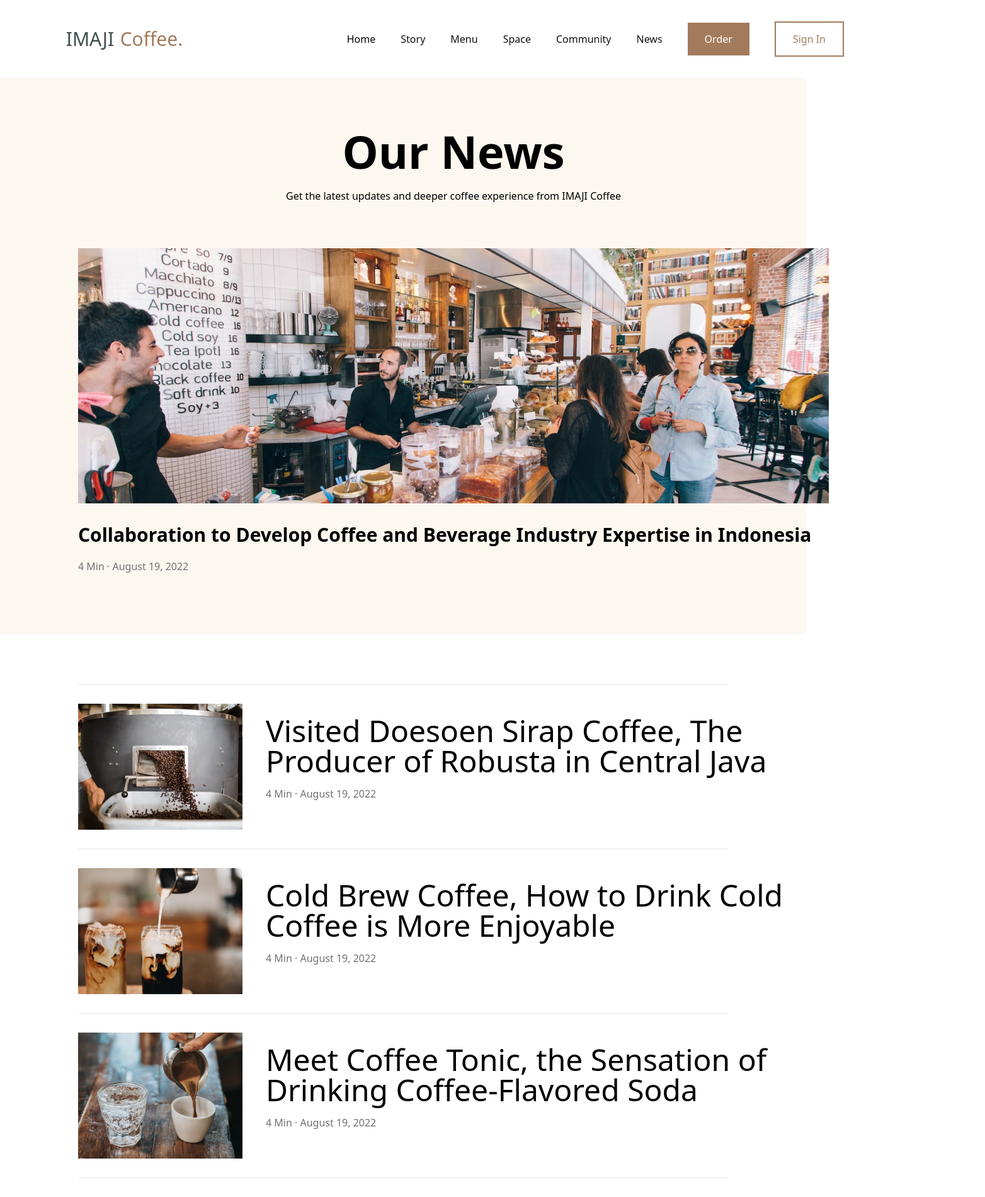
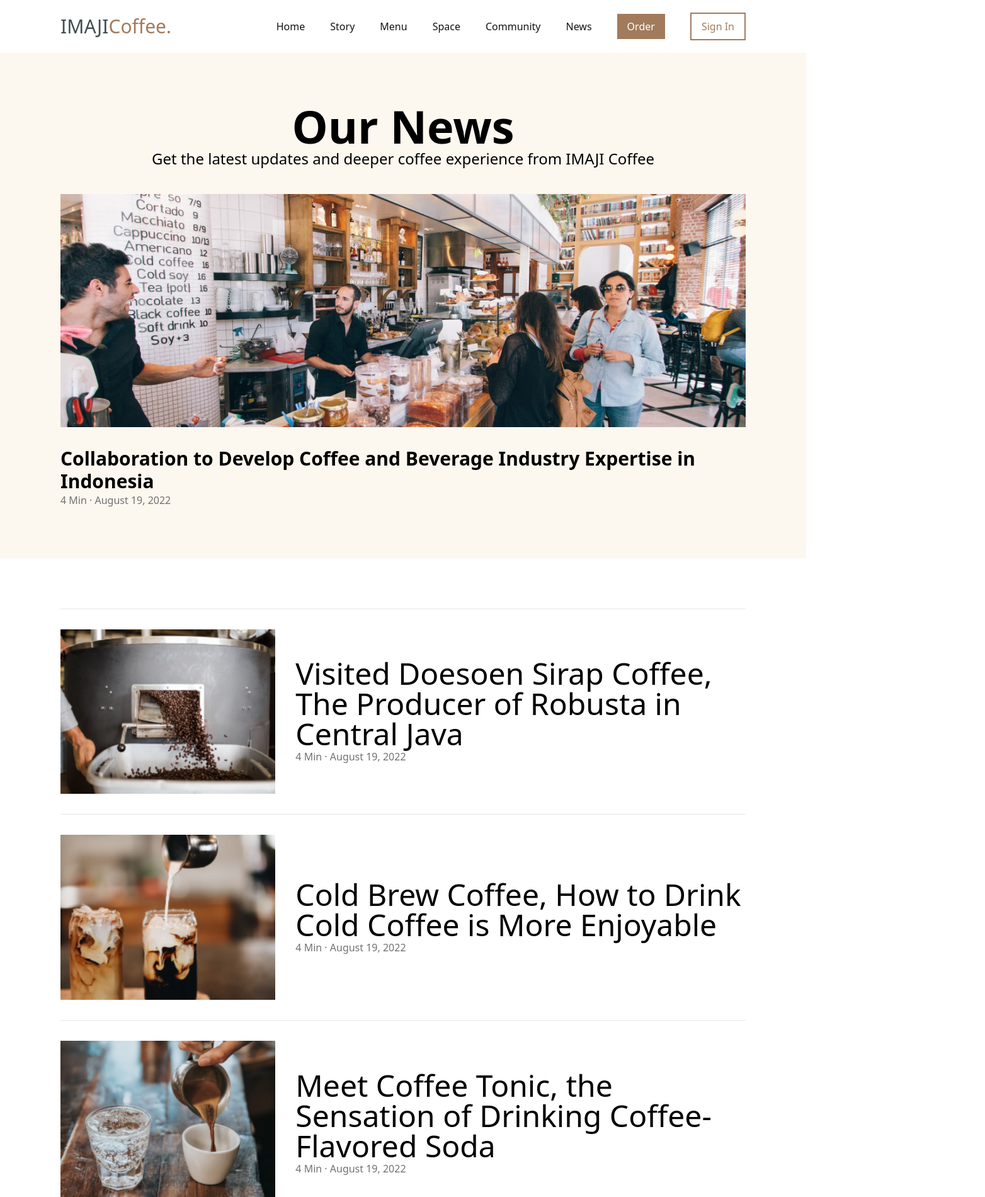
Before and after one commit to Yigitocalan/Figma-Project-Create, a website: page Figma-project/index.html in a window 1280 px wide. Shown: the top 1900 px of the page at 63% size, 1564 px wide, since content can reach past the window. Drawn offline with nearby package versions, Linux system fonts and the light colour scheme.

Commit message:
reponsive finish

```diff
--- a/Figma-project/index.html
+++ b/Figma-project/index.html
@@ -3,226 +3,124 @@
 <head>
     <meta charset="UTF-8" />
     <meta name="viewport" content="width=device-width, initial-scale=1.0" />
-    <script
-      src="https://kit.fontawesome.com/2ba6aeea67.js"
-      crossorigin="anonymous"
-    ></script>
+    <script src="https://kit.fontawesome.com/2ba6aeea67.js" crossorigin="anonymous"></script>
     <script src="https://cdn.tailwindcss.com"></script>
     <link href="https://fonts.googleapis.com/css2?family=DM+Sans:wght@400;500;700&display=swap" rel="stylesheet">
-
 </head>
-  <body >
+<body>
     <!-- menu -->
     <header class="bg-white">
-      <nav
-        class="continer mx-auto flex justify-between items-center w-[1440px] h-[124px] text-center py-[20px] px-[100px]"
-      >
+        <nav class="container mx-auto flex justify-between items-center py-5 px-6 md:px-12 lg:px-24">
             <!-- logo -->
             <div>
-          <a href="#" class="flex justify-around items-center w-[195px] h-[42px] font-sans text-3xl">
-            <p class="text-[#3F4E4F] font-medium font-sans">IMAJI</p>
-            <p class="text-[#A27B5C] font-medium font-sans">Coffee.</p></a
-          >
+                <a href="#" class="flex items-center text-3xl font-sans">
+                    <p class="text-[#3F4E4F] font-medium">IMAJI</p>
+                    <p class="text-[#A27B5C] font-medium">Coffee.</p>
+                </a>
             </div>
             <!-- menu-links -->
-        <div class=" ">
-          <ul class="flex space-x-10 items-center h-[30px]">
-            <li>
-              <a href="#" class="w-57 h-30">Home</a>
-            </li>
-            <li>
+            <div class="hidden md:flex space-x-6 lg:space-x-10 items-center">
+                <a href="#" class="text-[#121212]">Home</a>
                 <a href="#" class="text-[#121212]">Story</a>
-            </li>
-            <li>
                 <a href="#" class="text-[#121212]">Menu</a>
-            </li>
-            <li>
                 <a href="#" class="text-[#121212]">Space</a>
-            </li>
-            <li>
                 <a href="#" class="text-[#121212]">Community</a>
-            </li>
-            <li>
                 <a href="#" class="text-[#121212]">News</a>
-            </li>
-            <li>
-              <button class="bg-[#A27B5C] text-white py-[14px] px-[27px] mx-auto">
-                Order
+                <button class="bg-[#A27B5C] text-white py-2 px-4">Order</button>
+                <button class="text-[#A27B5C] border-2 border-[#A27B5C] py-2 px-4">Sign In</button>
+            </div>
+            <div class="md:hidden">
+                <button class="text-[#A27B5C]">
+                    <i class="fas fa-bars"></i>
                 </button>
-            </li>
-            <li>
-              <button class="text-[#A27B5C] border-solid border-2 border-[#A27B5C] py-[14px] px-[27px] mx-auto whitespace-nowrap">
-                Sign In
-              </button>
-            </li>
-          </ul>
             </div>
-
         </nav>
     </header>
     <!-- section -->
-    <div class="bg-[#FCF7EF]  font-dm-sans">
-      <div class="container mx-auto py-[80px] px-[124px] w-[1440px] h-[882px]">
-
-          <div class="grid grid-rows-2 gap-[30px] w-[1192px] h-[160px] mx-auto">
-          <h1 class="text-center text-7xl w-[1192px] h-[120px] row-span-1 font-semibold font-sans ">
-            Our News
-          </h1>
-          <p class="text-center w-[1192px] h-[30px] row-span-1  font-normal font-sans">
-            Get the latest updates and deeper coffee experience from IMAJI
-            Coffee
-          </p>
+    <div class="bg-[#FCF7EF] font-dm-sans">
+        <div class="container mx-auto py-20 px-6 md:px-12 lg:px-24">
+            <div class="text-center mb-10">
+                <h1 class="text-4xl md:text-5xl lg:text-7xl font-semibold">Our News</h1>
+                <p class="text-lg md:text-xl lg:text-2xl">Get the latest updates and deeper coffee experience from IMAJI Coffee</p>
             </div>
-
-        <div
-          class="grid grid-rows-2 w-[1192px] h-[512px] gap-32 mx-auto mt-[30px]"
-        >
-          <div class="row-span-1">
-            <img src="figmaimg.png" class="w-[1192px] h-[405px] mb-8" alt="" />
-            <div class="row-span-1 flex flex-col justify-start gap-5">
-              <h2 class="text-3xl font-semibold font-sans">
-                Collaboration to Develop Coffee and Beverage Industry Expertise
-                in Indonesia
-              </h2>
-              <p class="w-[232px] h-[30px] text-[#717171]">4 Min &middot; August 19, 2022</p>
-            </div>
+            <div class="grid gap-8">
+                <div>
+                    <img src="figmaimg.png" class="w-full h-auto mb-8" alt="News Image" />
+                    <h2 class="text-2xl md:text-3xl font-semibold">Collaboration to Develop Coffee and Beverage Industry Expertise in Indonesia</h2>
+                    <p class="text-[#717171]">4 Min &middot; August 19, 2022</p>
                 </div>
             </div>
         </div>
     </div>
     <!-- section grid -->
-    <div
-      class="container mx-auto bg-white w-[1440px] h-[1666px] justify-center py-[80px] px-[124px] "
-    >
-      <hr />
-
-      <div
-        class="grid grid-cols-4 gap-50 py-30 px-0 items-center border-1 w-[1192px] h-[260px]"
-      >
-        <img
-          src="grid1.png"
-          class="w-[261px] h-[200px]"
-          alt="Resim Açıklaması"
-        />
-        <div class="col-span-2 w-[881px] h-[163px] gap-5">
-          <h2 class="text-5xl mb-4 font-medium font-sans">
-            Visited Doesoen Sirap Coffee, The Producer of Robusta in Central
-            Java
-          </h2>
-          <p class="text-[#717171] w-[232px] h-[30px] gap-10">
-            4 Min &middot; August 19, 2022
-          </p>
-        </div>
-      </div>
-
-      <hr />
-      <div
-        class="grid grid-cols-4 gap-50 py-30px px-0 items-center border-1 w-[1192px] h-[260px]"
-      >
-        <img
-          src="grid2.png"
-          class="w-[261px] h-[200px]"
-          alt="Resim Açıklaması"
-        />
-        <div class="col-span-2 w-[881px] h-[163px] gap-5">
-          <h2 class="text-5xl mb-4 font-medium font-sans">
-            Cold Brew Coffee, How to Drink Cold Coffee is More Enjoyable
-          </h2>
-          <p class="text-[#717171] w-[232px] h-[30px] gap-10">
-            4 Min &middot; August 19, 2022
-          </p>
+    <div class="container mx-auto bg-white py-20 px-6 md:px-12 lg:px-24">
+        <hr class="mb-8" />
+        <div class="grid gap-8">
+            <div class="grid md:grid-cols-3 gap-8 items-center">
+                <img src="grid1.png" class="w-full h-auto" alt="Image 1" />
+                <div class="md:col-span-2">
+                    <h2 class="text-2xl md:text-3xl lg:text-5xl font-medium">Visited Doesoen Sirap Coffee, The Producer of Robusta in Central Java</h2>
+                    <p class="text-[#717171]">4 Min &middot; August 19, 2022</p>
                 </div>
             </div>
             <hr />
-      <div
-        class="grid grid-cols-4 gap-30 py-[30px] items-center border-1 w-[1192px] h-[260px]"
-      >
-        <img
-          src="grid3.png"
-          class="w-[261px] h-[200px]"
-          alt="Resim Açıklaması"
-        />
-        <div class="col-span-2 w-[881px] h-[163px] gap-5">
-          <h2 class="text-5xl mb-4 font-medium font-sans">
-            Meet Coffee Tonic, the Sensation of Drinking Coffee-Flavored Soda
-          </h2>
-          <p class="text-[#717171] w-[232px] h-[30px] gap-10">
-            4 Min &middot; August 19, 2022
-          </p>
+            <div class="grid md:grid-cols-3 gap-8 items-center">
+                <img src="grid2.png" class="w-full h-auto" alt="Image 2" />
+                <div class="md:col-span-2">
+                    <h2 class="text-2xl md:text-3xl lg:text-5xl font-medium">Cold Brew Coffee, How to Drink Cold Coffee is More Enjoyable</h2>
+                    <p class="text-[#717171]">4 Min &middot; August 19, 2022</p>
                 </div>
             </div>
             <hr />
-      <div
-        class="grid grid-cols-4 gap-50 py-[30px] items-center border-1 w-[1192px] h-[260px]"
-      >
-        <img
-          src="grid4.png"
-          class="w-[261px] h-[200px]"
-          alt="Resim Açıklaması"
-        />
-        <div class="col-span-2 w-[881px] h-[99px] gap-5">
-          <h2 class="text-5xl mb-4 font-medium font-sans">Workshop Coffee Sharing Session</h2>
-          <p class="text-[#717171] w-[232px] h-[30px] gap-10">
-            4 Min &middot; August 19, 2022
-          </p>
+            <div class="grid md:grid-cols-3 gap-8 items-center">
+                <img src="grid3.png" class="w-full h-auto" alt="Image 3" />
+                <div class="md:col-span-2">
+                    <h2 class="text-2xl md:text-3xl lg:text-5xl font-medium">Meet Coffee Tonic, the Sensation of Drinking Coffee-Flavored Soda</h2>
+                    <p class="text-[#717171]">4 Min &middot; August 19, 2022</p>
                 </div>
             </div>
             <hr />
-      <div
-        class="grid grid-cols-4 gap-50 py-[30px] items-center border-1 w-[1192px] h-[260px]"
-      >
-        <img
-          src="grid5.png"
-          class="w-[261px] h-[200px]"
-          alt="Resim Açıklaması"
-        />
-        <div class="col-span-2 w-[881px] h-[99px] gap-5">
-          <h2 class="text-5xl mb-4 font-medium font-sans">Workshop Coffee Brewing</h2>
-          <p class="text-[#717171] w-[232px] h-[30px] gap-10">
-            4 Min &middot; August 19, 2022
-          </p>
+            <div class="grid md:grid-cols-3 gap-8 items-center">
+                <img src="grid4.png" class="w-full h-auto" alt="Image 4" />
+                <div class="md:col-span-2">
+                    <h2 class="text-2xl md:text-3xl lg:text-5xl font-medium">Workshop Coffee Sharing Session</h2>
+                    <p class="text-[#717171]">4 Min &middot; August 19, 2022</p>
                 </div>
             </div>
-      <div
-        class="grid grid-cols-1 gap-10 w-[150px] h-[56px] mx-auto py-14 px-27"
-      >
-        <button
-          class="text-[#A27B5C] flex justify-center border-solid border-2 [#A27B5C] py-2 px-4 mx-auto"
-        >
-          Load More
-        </button>
+            <hr />
+            <div class="grid md:grid-cols-3 gap-8 items-center">
+                <img src="grid5.png" class="w-full h-auto" alt="Image 5" />
+                <div class="md:col-span-2">
+                    <h2 class="text-2xl md:text-3xl lg:text-5xl font-medium">Workshop Coffee Brewing</h2>
+                    <p class="text-[#717171]">4 Min &middot; August 19, 2022</p>
                 </div>
             </div>
-
-
-
-
-
+        </div>
+        <div class="text-center mt-10">
+            <button class="text-[#A27B5C] border-2 border-[#A27B5C] py-2 px-4">Load More</button>
+        </div>
+    </div>
     <!-- footer -->
-          <footer class="grid mx-auto bg-black text-[#FCF7EF] w-auto  h-[529px]">
-            <div class="grid grid-rows-1 grid-cols-1 h-full">
-                                          <!-- bilgi sekmesi -->
-              <div class="text-center py-[50px] px-[5vw]">
-                <h1 class="text-6xl mb-8 ">Our Location</h1>
-                <div class="space-y-4 font-normal">
+    <footer class="bg-black text-[#FCF7EF] py-20 px-6 md:px-12 lg:px-24">
+        <div class="text-center mb-8">
+            <h1 class="text-4xl md:text-5xl lg:text-3xl">Our Location</h1>
+            <div class="space-y-2 text-lg">
                 <p>Jl. Bangkringan No 19, RT.11/RW.2, Kota Surabaya, 60124</p>
                 <p>Customer Service +6282-2876-6862</p>
                 <p>We Are Open from Sun - Mon 10 AM - 22 PM</p>
             </div>
-              <hr class="border-t border-gray-600 mx-[5vw]" />
-
-            <div class="grid grid-cols-2 items-center gap-32 w-[1500px] mx-auto h-[70px]">
-            <!-- Sol Taraf İçerik -->
-            <div class="flex justify-start space-x-4">
-              <a href="#"><i class="fab fa-spotify "></i></a>
-              <a href="#"><i class="fab fa-instagram "></i></a>
-
+        </div>
+        <hr class="border-gray-600 mb-8" />
+        <div class="grid md:grid-cols-2 gap-8 items-center">
+            <div class="flex justify-center md:justify-start space-x-4">
+                <a href="#"><i class="fab fa-spotify"></i></a>
+                <a href="#"><i class="fab fa-instagram"></i></a>
                 <a href="#"><i class="fab fa-tiktok"></i></a>
                 <a href="#"><i class="fab fa-youtube"></i></a>
                 <a href="#"><i class="fab fa-twitter"></i></a>
                 <a href="#"><i class="fab fa-telegram"></i></a>
             </div>
-            <div class="flex justify-end space-x-4">
+            <div class="flex justify-center md:justify-end space-x-4">
                 <div class="text-center">
                     <p>Delivery Order</p>
                 </div>
@@ -231,27 +129,15 @@
                     <img src="logo app store.png" alt="App Store" class="h-8" />
                 </div>
             </div>
-            <!-- Sağ Taraf İçerik -->
         </div>
-                </div>
-              </div>
-              <div class="grid grid-cols-2 items-center w-[1540px] h-[px] mx-auto">
-                <!-- sag kisim -->
-                <div class="flex justify-start text-[#A27B5C] space-x-2">
+        <div class="flex flex-col md:flex-row justify-between items-center mt-8 text-[#A27B5C]">
             <p>© 2023 IMAJI COFFEE, All rights reserved</p>
-
-                </div>
-                <!-- sol kisim -->
-                <div class="flex justify-end text-[#A27B5C]">
+            <div class="flex space-x-2 mt-2 md:mt-0">
                 <p>Terms and Conditions</p>
                 <p>|</p>
                 <p>Privacy Policy</p>
             </div>
         </div>
-
-
-
     </footer>
-
 </body>
 </html>
```
Lines whose indentation alone changed are shown as unchanged.
